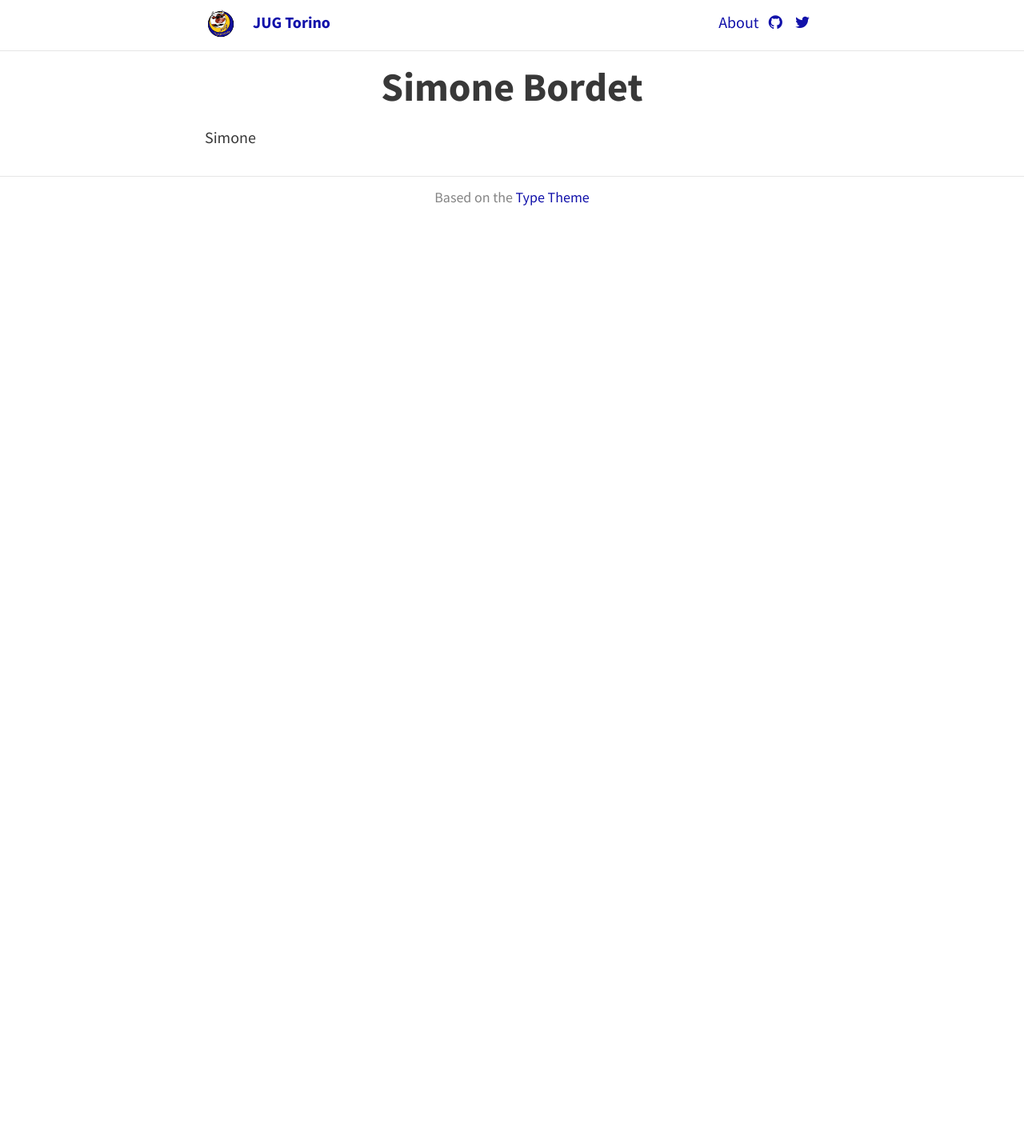
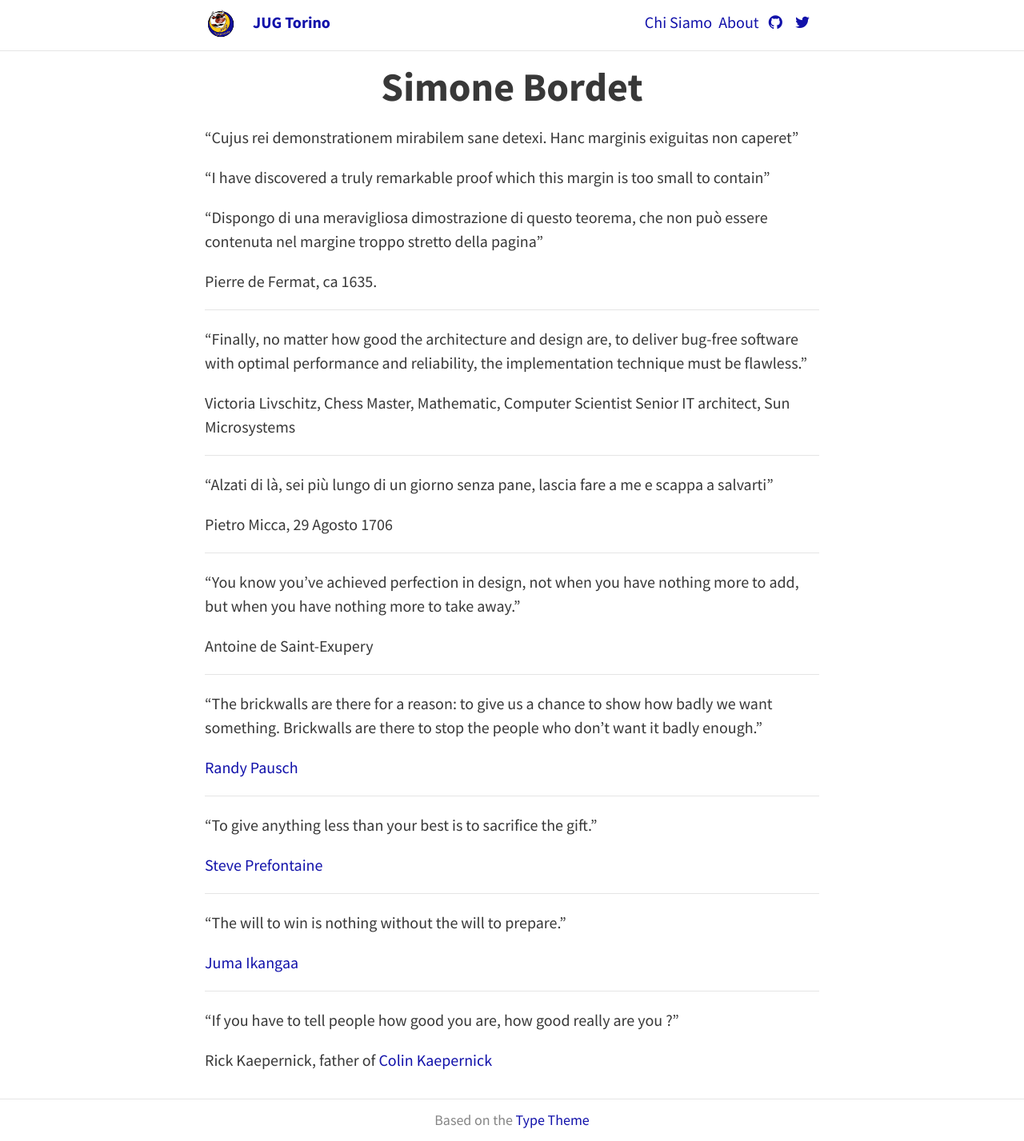
Before and after one commit to jugtorino/jugtorino.github.io, a Jekyll site: the page built from pages/people/simonebordet/index.md, in a window 1280 px wide. Shown: the whole page at 80% size. Built offline with Jekyll 4.4.1, drawn with Linux system fonts in a browser that asks for light colours; nearby versions of some CDN libraries; before the commit the page ends 900 px from its top, so only the background shows below that.

Commit message:
Ported page about me as an example of nested page.

```diff
--- a/pages/people/simone/index.md
+++ /dev/null
@@ -1,8 +0,0 @@
----
-layout: page
-title: Simone Bordet
-hide: true
-permalink: /people/simonebordet/
----
-
-Simone
--- /dev/null
+++ b/pages/people/simonebordet/index.md
@@ -0,0 +1,62 @@
+---
+layout: page
+title: Simone Bordet
+hide: true
+permalink: /people/simonebordet/
+---
+
+"Cujus rei demonstrationem mirabilem sane detexi. Hanc marginis exiguitas non caperet"
+
+"I have discovered a truly remarkable proof which this margin is too small to contain"
+
+"Dispongo di una meravigliosa dimostrazione di questo teorema, che non può essere
+contenuta nel margine troppo stretto della pagina"
+
+Pierre de Fermat, ca 1635.
+
+----
+
+"Finally, no matter how good the architecture and design are, to deliver bug-free software
+with optimal performance and reliability, the implementation technique must be flawless."
+
+Victoria Livschitz,
+Chess Master, Mathematic, Computer Scientist
+Senior IT architect, Sun Microsystems
+
+----
+
+"Alzati di là, sei più lungo di un giorno senza pane, lascia fare a me e scappa a salvarti"
+
+Pietro Micca, 29 Agosto 1706
+
+----
+
+"You know you've achieved perfection in design, not when you have nothing more to add,
+but when you have nothing more to take away."
+
+Antoine de Saint-Exupery
+
+----
+
+"The brickwalls are there for a reason: to give us a chance to show how badly we want something.
+Brickwalls are there to stop the people who don't want it badly enough."
+
+[Randy Pausch](http://en.wikipedia.org/wiki/Randy_Pausch)
+
+----
+
+"To give anything less than your best is to sacrifice the gift."
+
+[Steve Prefontaine](http://en.wikipedia.org/wiki/Steve_Prefontaine)
+
+----
+
+"The will to win is nothing without the will to prepare."
+
+[Juma Ikangaa](http://en.wikipedia.org/wiki/Juma_Ikangaa)
+
+----
+
+"If you have to tell people how good you are, how good really are you ?"
+
+Rick Kaepernick, father of [Colin Kaepernick](http://en.wikipedia.org/wiki/Colin_Kaepernick)
```
Also changed, not shown: pages/m_people.md (renamed from pages/a_people.md, +1 -2 lines).
